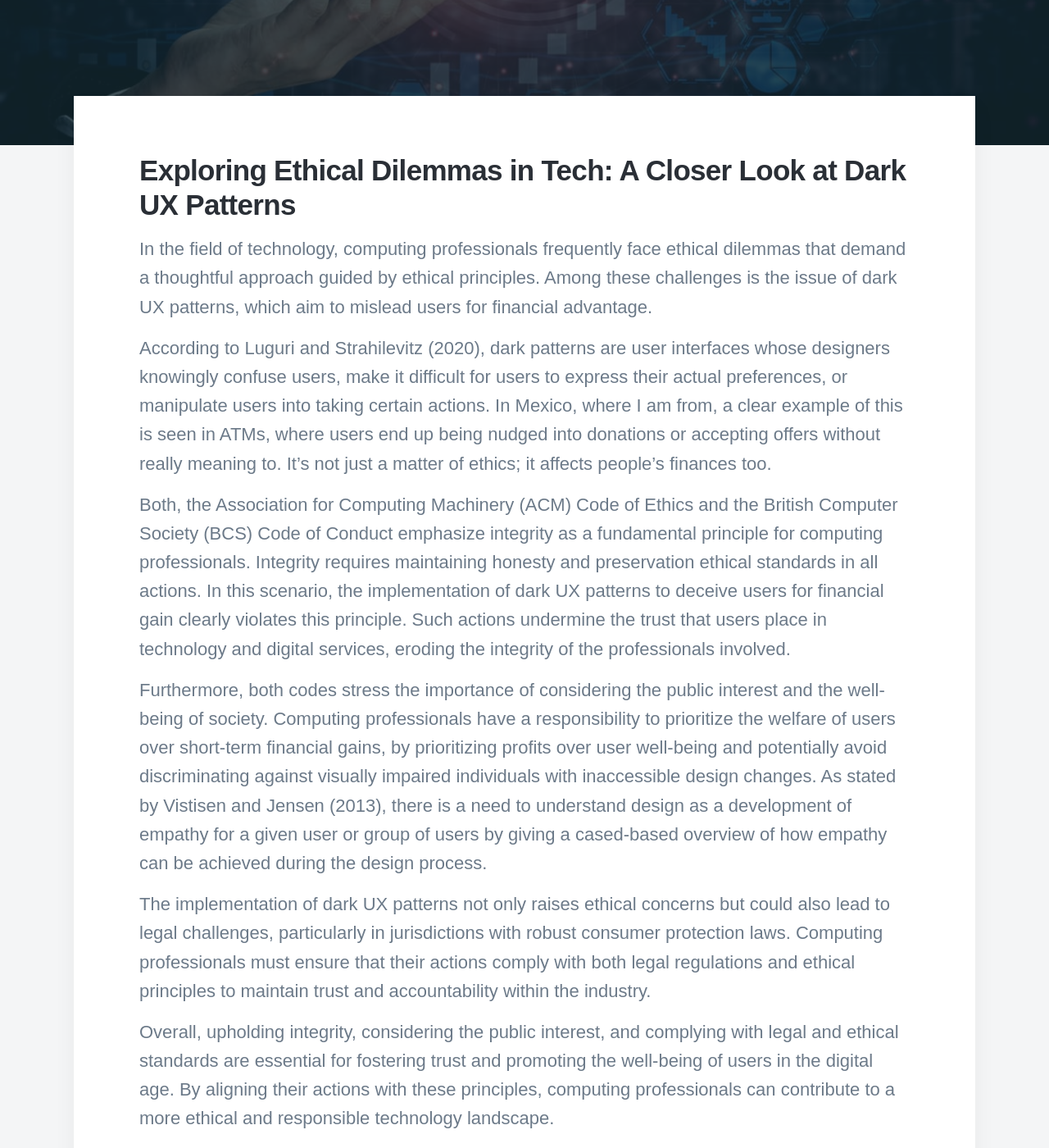
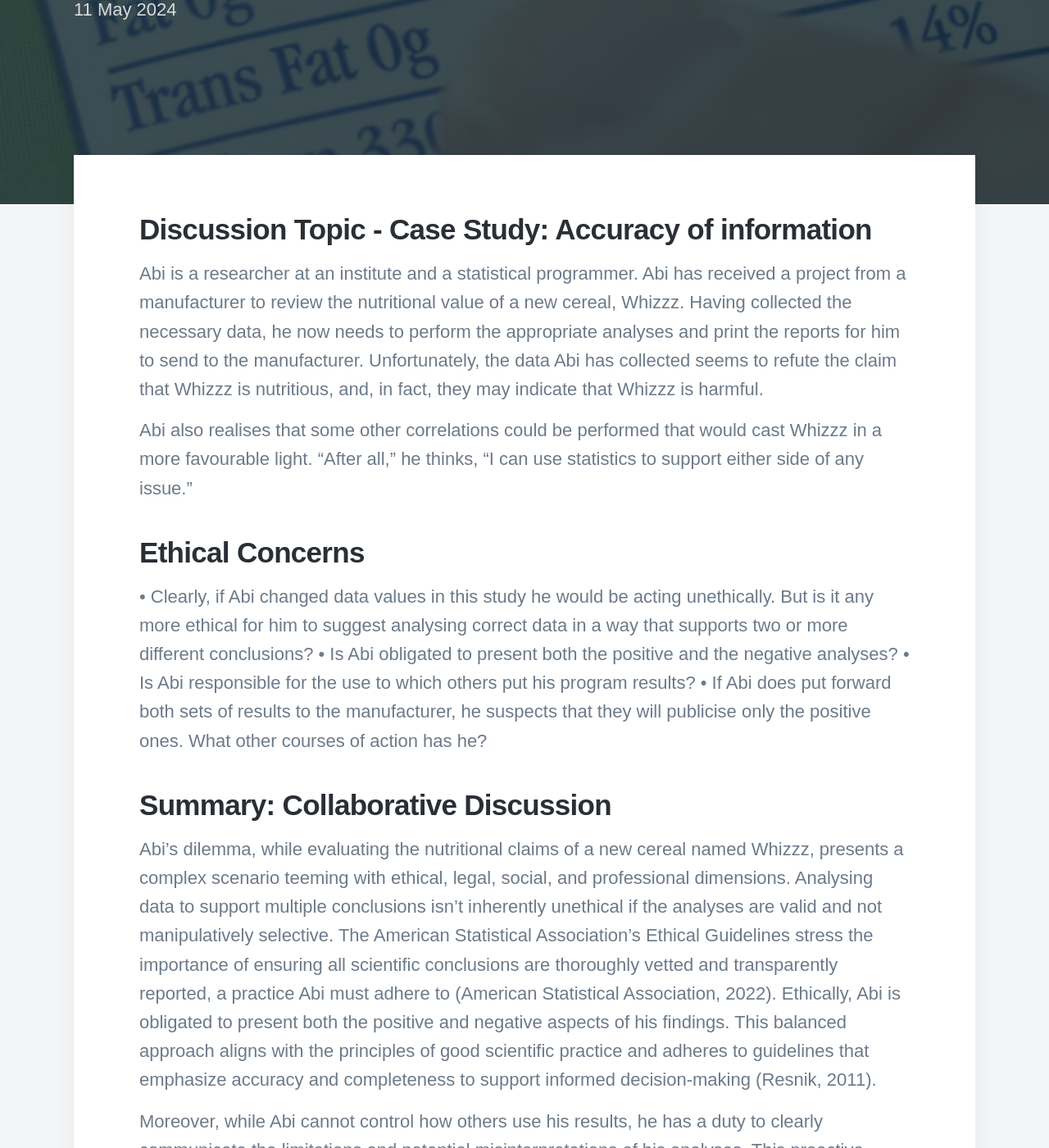
Before and after one commit to DaisyIpatzi/daisyipatzi.github.io, a Jekyll site: the page built from _posts/2024-05-11-summary-post2.md, in a window 1280 px wide and 1400 px high, scrolled down 487 px. Shown: the whole window at 82% size. Built offline with Jekyll 4.4.1, drawn with Linux system fonts in a browser that asks for light colours; nearby versions of some CDN libraries; some web fonts are replaced; some of the changed text lies outside the part shown.

Commit message:
Update 2024-05-11-summary-post2.md

```diff
--- a/_posts/2024-05-11-summary-post2.md
+++ b/_posts/2024-05-11-summary-post2.md
@@ -1,32 +1,48 @@
 ---
-title: 'Exploring Ethical Dilemmas in Tech: A Closer Look at Dark UX Patterns'
-date: 2024-04-01 00:00:00
-description: 'Dark UX patterns present ethical dilemmas for computing professionals as they confront the tension between user experience and ethical principles.'
-featured_image: '/images/demo/ethics-in-tech.jpg'
+title: 'The Ethical Dimensions of Data Analysis: A Case Study on the Cereal "Whizzz"'
+date: 2024-05-11 00:00:00
+description: 'Exploring the ethical challenges faced by a statistical programmer analyzing the nutritional data of a new cereal, "Whizzz".'
+featured_image: '/images/demo/nutrition.jpeg'
 ---
 
-## Exploring Ethical Dilemmas in Tech: A Closer Look at Dark UX Patterns
+## Discussion Topic - Case Study: Accuracy of information
 
-In the field of technology, computing professionals frequently face ethical dilemmas that demand a thoughtful approach guided by ethical principles. Among these challenges is the issue of dark UX patterns, which aim to mislead users for financial advantage.
+Abi is a researcher at an institute and a statistical programmer. Abi has received a project from a manufacturer to review the nutritional value of a new cereal, Whizzz. Having collected the necessary data, he now needs to perform the appropriate analyses and print the reports for him to send to the manufacturer. Unfortunately, the data Abi has collected seems to refute the claim that Whizzz is nutritious, and, in fact, they may indicate that Whizzz is harmful.
 
-According to Luguri and Strahilevitz (2020), dark patterns are user interfaces whose designers knowingly confuse users, make it difficult for users to express their actual preferences, or manipulate users into taking certain actions. In Mexico, where I am from, a clear example of this is seen in ATMs, where users end up being nudged into donations or accepting offers without really meaning to. It’s not just a matter of ethics; it affects people’s finances too.
+Abi also realises that some other correlations could be performed that would cast Whizzz in a more favourable light. “After all,” he thinks, “I can use statistics to support either side of any issue.”
 
-Both, the Association for Computing Machinery (ACM) Code of Ethics and the British Computer Society (BCS) Code of Conduct emphasize integrity as a fundamental principle for computing professionals. Integrity requires maintaining honesty and preservation ethical standards in all actions. In this scenario, the implementation of dark UX patterns to deceive users for financial gain clearly violates this principle. Such actions undermine the trust that users place in technology and digital services, eroding the integrity of the professionals involved.
+## Ethical Concerns
 
-Furthermore, both codes stress the importance of considering the public interest and the well-being of society. Computing professionals have a responsibility to prioritize the welfare of users over short-term financial gains, by prioritizing profits over user well-being and potentially avoid discriminating against visually impaired individuals with inaccessible design changes. As stated by Vistisen and Jensen (2013), there is a need to understand design as a development of empathy for a given user or group of users by giving a cased-based overview of how empathy can be achieved during the design process.
+•	Clearly, if Abi changed data values in this study he would be acting unethically. But is it any more ethical for him to suggest analysing correct data in a way that supports two or more different conclusions?
+•	Is Abi obligated to present both the positive and the negative analyses?
+•	Is Abi responsible for the use to which others put his program results?
+•	If Abi does put forward both sets of results to the manufacturer, he suspects that they will publicise only the positive ones. What other courses of action has he?
 
-The implementation of dark UX patterns not only raises ethical concerns but could also lead to legal challenges, particularly in jurisdictions with robust consumer protection laws. Computing professionals must ensure that their actions comply with both legal regulations and ethical principles to maintain trust and accountability within the industry.
+## Summary: Collaborative Discussion
 
-Overall, upholding integrity, considering the public interest, and complying with legal and ethical standards are essential for fostering trust and promoting the well-being of users in the digital age. By aligning their actions with these principles, computing professionals can contribute to a more ethical and responsible technology landscape.
+Abi's dilemma, while evaluating the nutritional claims of a new cereal named Whizzz, presents a complex scenario teeming with ethical, legal, social, and professional dimensions.
+Analysing data to support multiple conclusions isn't inherently unethical if the analyses are valid and not manipulatively selective. The American Statistical Association's Ethical Guidelines stress the importance of ensuring all scientific conclusions are thoroughly vetted and transparently reported, a practice Abi must adhere to (American Statistical Association, 2022). Ethically, Abi is obligated to present both the positive and negative aspects of his findings. This balanced approach aligns with the principles of good scientific practice and adheres to guidelines that emphasize accuracy and completeness to support informed decision-making (Resnik, 2011).
+
+Moreover, while Abi cannot control how others use his results, he has a duty to clearly communicate the limitations and potential misinterpretations of his analyses. This proactive approach helps mitigate misuse and guides the manufacturer towards an ethical utilization of the information. If concerned about selective presentation of favourable results, Abi could propose publishing the full report in an accessible format or suggest third-party verification or peer review to ensure balanced reporting and bolster credibility (Oreskes & Conway, 2010).
+
+In the discussion, key insights were highlighted, focusing on the complex interaction of research ethics, legal accountability, and the implications of data manipulation. Everyone seemed to agree that Abi should adhere to a high standard of integrity by avoiding any manipulation that could lead to biased conclusions. It's crucial that he presents an honest and balanced analysis of all findings.
+
+From a legal perspective, there's a risk that misrepresenting data, especially when it relates to public health, could expose Abi to legal consequences under regulations like the Federal Food, Drug, and Cosmetic Act (U.S. Food and Drug Administration, 2018). Misleading data could also erode public trust in scientific research, a point driven home by Jones & Silverman (2020) who discuss the damaging social implications of such actions.
+
+Professionally, Abi's decisions could significantly impact his reputation. The pressures from commercial interests pose a real challenge, as they can sometimes influence researchers to compromise on ethical standards (Beattie et al., 2023). This makes it even more crucial for Abi to maintain his ethical stance and ensure transparency in his reporting.
+
+Several classmates suggested that Abi could mitigate potential issues by documenting all methodologies, results, and limitations comprehensively. They also recommended that he engage in open dialogues with the company or even seek third-party verification to ensure balanced reporting (Oreskes & Conway, 2010). By taking these steps, Abi could help safeguard the integrity of his work and contribute to maintaining trust within the research community and the broader public.
 
 **References:**
 
-Almeida, F. and Monteiro, J.A. (2021). Exploring the Effects of GDPR on the User Experience. _Journal of Information Systems Engineering and Management_, 6(3), p.em0140. doi:https://doi.org/10.21601/jisem/10957.
+American Statistical Association (2022). _Ethical Guidelines for Statistical Practice_. [online] AMERICAN STATISTICAL ASSOCIATION. Available at: https://www.amstat.org/your-career/ethical-guidelines-for-statistical-practice [Accessed 2 May 2024].
 
-Association of Computing Machinery (2018). _Case: Dark UX Patterns_. [online] ACM Ethics. Available at: https://shorturl.at/anBC8 [Accessed 18 Mar. 2024].
+Beattie, A., Lacey, C. and Caudwell, C. (2023) ‘“It’s like the Wild West”: User experience (UX) designers on ethics and privacy in Aotearoa New Zealand’, _Design and Culture_, 16(1), pp. 63–82. doi: 10.1080/17547075.2023.2211391.
 
-BCS (2019). _BCS Code of Conduct_. [online] Bcs.org. Available at: https://shorturl.at/hryzU [Accessed 18 Mar. 2024].
+Jones, D. and Silverman, R. (2020). 'The impact of statistical misinformation on public health policy', _Journal of Public Health Policy_, vol. 41, no. 4, pp. 480-490.
 
-Luguri, J. and Strahilevitz, L.J. (2020). Shining a Light on Dark Patterns. _Journal of Legal Analysis_, 13(1). doi:https://doi.org/10.1093/jla/laaa006.
+Oreskes, N. and Conway, E.M. (2010). _Merchants of Doubt: How a Handful of Scientists Obscured the Truth on Issues From Tobacco Smoke to Global Warming_. [online] PhilPapers. Bloomsbury Press. Available at: https://philpapers.org/rec/OREMOD.
 
-Vistisen, P. and Jensen, T. (2013). _The Ethics of User Experience Design: Discussed by the Terms of Apathy, Sympathy, and Empathy_. [online] vbn.aau.dk. Available at: https://shorturl.at/douwP [Accessed 25 Mar. 2024].
+Resnik, D.B. (2020). _What Is Ethics in Research & Why Is It Important?_ [online] National Institute of Environmental Health Sciences. Available at: https://www.niehs.nih.gov/research/resources/bioethics/whatis [Accessed 2 May 2024].
+
+U.S. Food and Drug Administration (2018). _Federal Food, Drug, and Cosmetic Act (FD&C Act)_. [online] U.S. Food and Drug Administration. Available at: https://www.fda.gov/regulatory-information/laws-enforced-fda/federal-food-drug-and-cosmetic-act-fdc-act [Accessed 2 May 2024].
```
